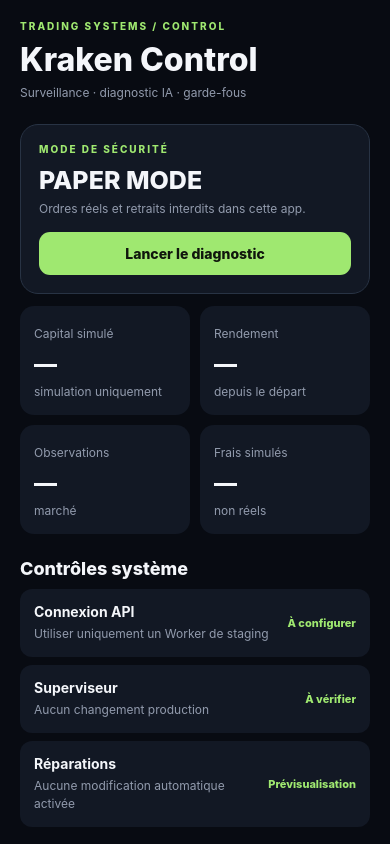
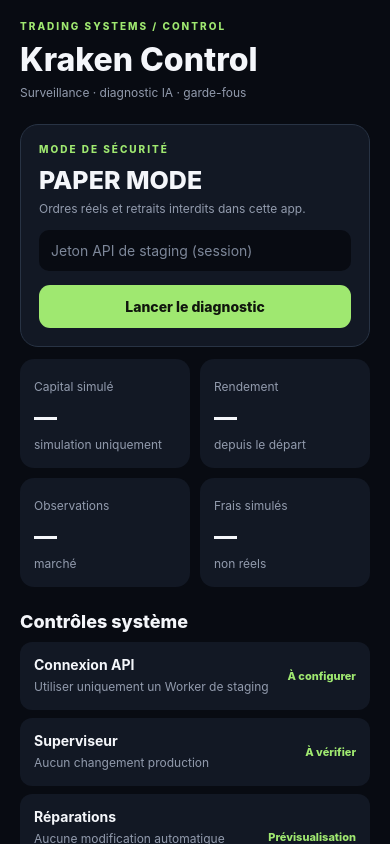
Before and after one commit to trevisranguin-glitch/kraken-backtest-lab, a React Native app in the folder kraken-control/: screen / in a window 390 px wide. Built offline with nearby package versions, Linux system fonts and the light colour scheme; no server answers.

Commit message:
Keep staging bearer token out of the app bundle and document safe deployment

```diff
--- a/kraken-control/App.tsx
+++ b/kraken-control/App.tsx
@@ -2,20 +2,19 @@
 import {SafeAreaView,ScrollView,View,Text,TextInput,Pressable,StyleSheet} from "react-native";
 import {StatusBar} from "expo-status-bar";
 const API=(process.env.EXPO_PUBLIC_API_BASE_URL||"").replace(/\/$/,"");
-const TOKEN=process.env.EXPO_PUBLIC_CONTROL_TOKEN||"";
 export default function App(){
- const [status,setStatus]=useState<any>(null),[question,setQuestion]=useState(""),[answer,setAnswer]=useState("Mode déconnecté. Configure l’API de staging pour démarrer les diagnostics."),[busy,setBusy]=useState(false);
- async function request(path:string,body?:any){if(!API)throw Error("API de staging non configurée.");const r=await fetch(API+path,{method:body?"POST":"GET",headers:{"Content-Type":"application/json",...(TOKEN?{Authorization:"Bearer "+TOKEN}:{})},...(body?{body:JSON.stringify(body)}:{})});const d=await r.json();if(!r.ok)throw Error(d.error||"Erreur "+r.status);return d}
+ const [status,setStatus]=useState<any>(null),[question,setQuestion]=useState(""),[answer,setAnswer]=useState("Mode déconnecté. Configure l’URL de l’API de staging et saisis ton jeton de contrôle."),[token,setToken]=useState(""),[busy,setBusy]=useState(false);
+ async function request(path:string,body?:any){if(!API)throw Error("API de staging non configurée.");if(!token.trim())throw Error("Saisis le jeton de contrôle fourni pour l’API de staging.");const r=await fetch(API+path,{method:body?"POST":"GET",headers:{"Content-Type":"application/json",Authorization:"Bearer "+token.trim()},...(body?{body:JSON.stringify(body)}:{})});const d=await r.json();if(!r.ok)throw Error(d.error==="UNAUTHORIZED"?"Jeton invalide.":d.error||"Erreur "+r.status);return d}
  async function diagnose(){setBusy(true);try{setStatus(await request("/api/status"));setAnswer("Diagnostic actualisé depuis l’API.");}catch(e:any){setAnswer(e.message)}finally{setBusy(false)}}
  async function ask(){if(!question.trim())return;const q=question;setQuestion("");setBusy(true);try{const d=await request("/api/chat",{message:q});setAnswer(d.answer||"Aucune réponse");}catch(e:any){setAnswer(e.message)}finally{setBusy(false)}}
  const metric=(label:string,value:any,sub:string)=><View style={s.metric}><Text style={s.muted}>{label}</Text><Text style={s.value}>{value??"—"}</Text><Text style={s.muted}>{sub}</Text></View>;
  return <SafeAreaView style={s.safe}><StatusBar style="light"/><ScrollView contentContainerStyle={s.page}>
  <Text style={s.kicker}>TRADING SYSTEMS / CONTROL</Text><Text style={s.title}>Kraken Control</Text><Text style={s.muted}>Surveillance · diagnostic IA · garde-fous</Text>
- <View style={s.hero}><Text style={s.kicker}>MODE DE SÉCURITÉ</Text><Text style={s.heroTitle}>{status?.mode||"PAPER MODE"}</Text><Text style={s.muted}>Ordres réels et retraits interdits dans cette app.</Text><Pressable style={s.btn} onPress={diagnose}><Text style={s.btnText}>{busy?"Analyse…":"Lancer le diagnostic"}</Text></Pressable></View>
+ <View style={s.hero}><Text style={s.kicker}>MODE DE SÉCURITÉ</Text><Text style={s.heroTitle}>{status?.mode||"PAPER MODE"}</Text><Text style={s.muted}>Ordres réels et retraits interdits dans cette app.</Text><TextInput value={token} onChangeText={setToken} placeholder="Jeton API de staging (session)" placeholderTextColor="#7D8799" secureTextEntry style={s.input}/><Pressable style={s.btn} onPress={diagnose}><Text style={s.btnText}>{busy?"Analyse…":"Lancer le diagnostic"}</Text></Pressable></View>
  <View style={s.grid}>{metric("Capital simulé",status?.checkpoint?.equity!=null?"€"+Number(status.checkpoint.equity).toFixed(2):"—","simulation uniquement")}{metric("Rendement",status?.checkpoint?.returnPct!=null?Number(status.checkpoint.returnPct).toFixed(2)+"%":"—","depuis le départ")}{metric("Observations",status?.checkpoint?.observations,"marché")}{metric("Frais simulés",status?.checkpoint?.fees!=null?"€"+Number(status.checkpoint.fees).toFixed(2):"—","non réels")}</View>
  <Text style={s.section}>Contrôles système</Text>{(status?.checks||[{name:"Connexion API",status:"À configurer",detail:"Utiliser uniquement un Worker de staging"},{name:"Superviseur",status:"À vérifier",detail:"Aucun changement production"},{name:"Réparations",status:"Prévisualisation",detail:"Aucune modification automatique activée"}]).map((c:any,i:number)=><View style={s.check} key={i}><View style={{flex:1}}><Text style={s.checkTitle}>{c.name}</Text><Text style={s.muted}>{c.detail||""}</Text></View><Text style={s.status}>{c.status}</Text></View>)}
  <Text style={s.section}>Assistant de diagnostic</Text><View style={s.chat}><Text style={s.answer}>{answer}</Text><TextInput value={question} onChangeText={setQuestion} placeholder="Décris le problème…" placeholderTextColor="#7D8799" style={s.input} onSubmitEditing={ask}/><Pressable style={s.btn} onPress={ask}><Text style={s.btnText}>Envoyer</Text></Pressable></View>
- <Text style={s.footer}>Pas de clés Kraken dans l’app. Réparations automatiques désactivées jusqu’à validation des tests.</Text>
+ <Text style={s.footer}>Le jeton est saisi en session et n’est pas intégré au binaire. Pas de clés Kraken dans l’app. Réparations automatiques désactivées.</Text>
  </ScrollView></SafeAreaView>
 }
 const s=StyleSheet.create({safe:{flex:1,backgroundColor:"#080B12"},page:{padding:20,paddingBottom:40},kicker:{color:"#9FE870",fontSize:10,letterSpacing:2,fontWeight:"800"},title:{fontSize:32,color:"#F4F6FA",fontWeight:"800",marginTop:8},muted:{color:"#929BAD",fontSize:12,lineHeight:18,marginTop:5},hero:{marginTop:22,padding:18,borderRadius:18,backgroundColor:"#121824",borderWidth:1,borderColor:"#283344"},heroTitle:{color:"#F4F6FA",fontSize:25,fontWeight:"800",marginTop:10},btn:{marginTop:14,backgroundColor:"#9FE870",padding:13,borderRadius:11,alignItems:"center"},btnText:{color:"#10160D",fontWeight:"800"},grid:{flexDirection:"row",flexWrap:"wrap",gap:10,marginTop:12},metric:{flexGrow:1,width:"46%",padding:14,backgroundColor:"#121824",borderRadius:14},value:{fontSize:23,color:"#F4F6FA",fontWeight:"800",marginTop:7},section:{fontSize:18,color:"#F4F6FA",fontWeight:"800",marginTop:24,marginBottom:10},check:{flexDirection:"row",alignItems:"center",gap:8,padding:14,backgroundColor:"#121824",borderRadius:12,marginBottom:8},checkTitle:{color:"#F4F6FA",fontWeight:"700"},status:{color:"#9FE870",fontSize:11,fontWeight:"800"},chat:{padding:14,backgroundColor:"#121824",borderRadius:14},answer:{color:"#E5E9F0",fontSize:13,lineHeight:20},input:{color:"#F4F6FA",backgroundColor:"#080B12",borderRadius:10,padding:12,marginTop:12},footer:{color:"#737B8C",fontSize:10,lineHeight:16,textAlign:"center",marginTop:20}});
```
Also changed, not shown: 2 other files (tests, documents, lock files or other folders).
